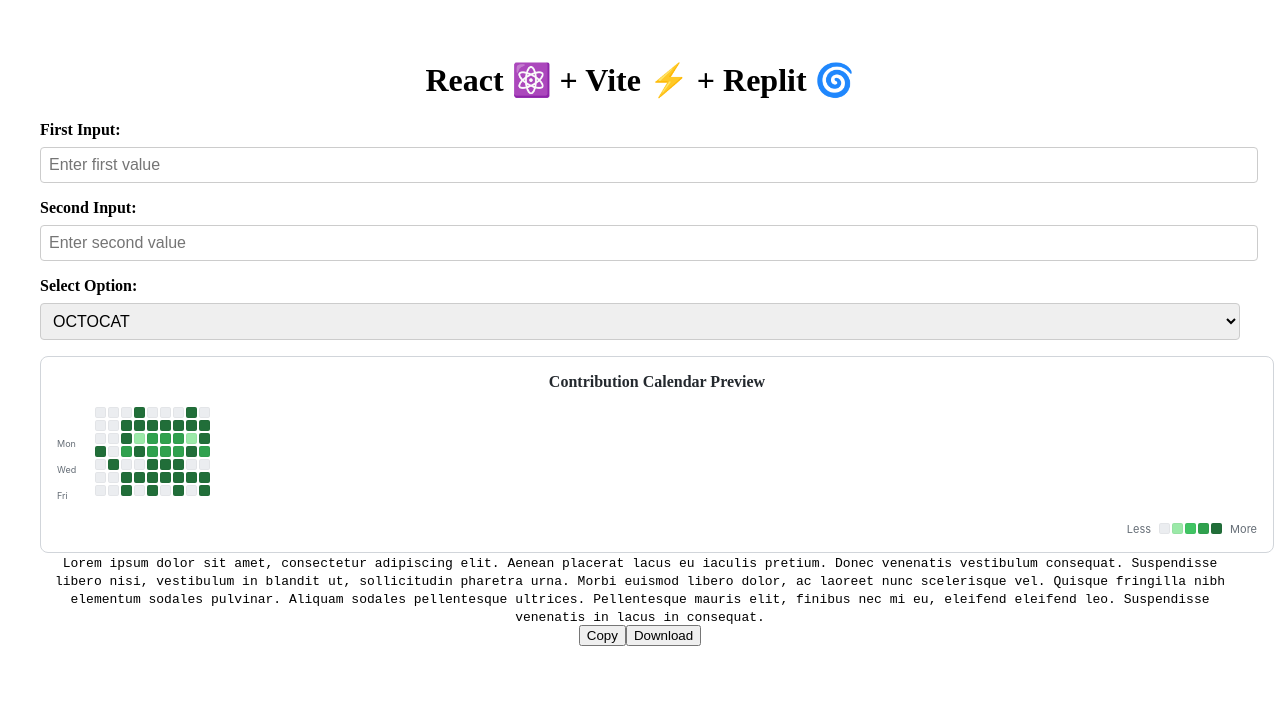
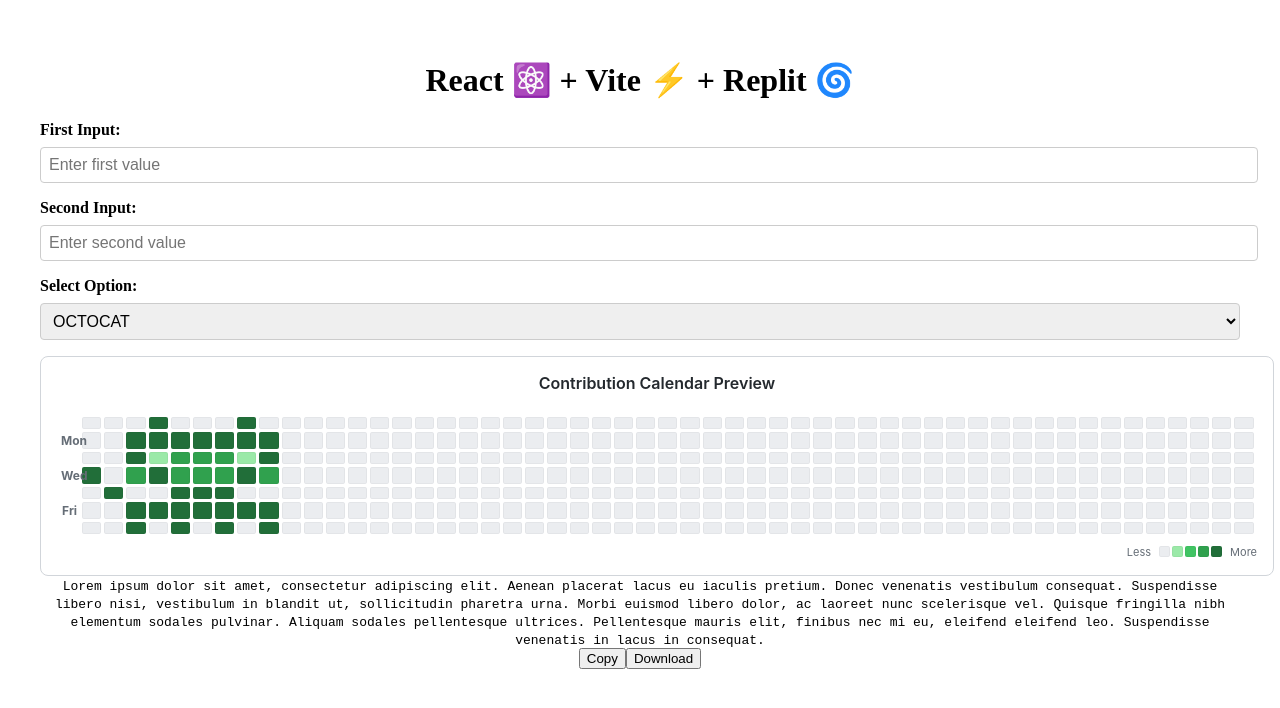
Before and after one commit to boolivar/gitfiti.io, a React (Vite) app: page / in a window 1280 px wide. Shown: the top 708 px of the page. Built offline with nearby package versions, Linux system fonts and the light colour scheme.

Commit message:
Gitfiti methods

```diff
--- a/src/App.tsx
+++ b/src/App.tsx
@@ -93,10 +93,7 @@
             </div>
       </div>
 
-      <ContributionCalendar
-        image={GitfitiImage[formData.combobox]}
-        scale={SCALE}
-      />
+      <ContributionCalendar { ...new Gitfiti(GitfitiImage[formData.combobox]) }/>
 
       <div className="script">
         <div className="script-text">
--- a/src/ContributionCalendar.css
+++ b/src/ContributionCalendar.css
@@ -1,3 +1,6 @@
+.calendar-container div {
+  display: none;
+}
 
 .contribution-calendar {
   width: 100%;
@@ -6,6 +9,9 @@
   border-radius: 8px;
   border: 1px solid #d1d5da;
   margin-top: 1rem;
+  font-size: 12px;
+  color: #656d76;
+  font-family: -apple-system, BlinkMacSystemFont, "Segoe UI", Helvetica, Arial, sans-serif;
 }
 
 .calendar-header h3 {
@@ -38,6 +44,13 @@
   font-family: -apple-system, BlinkMacSystemFont, "Segoe UI", Helvetica, Arial, sans-serif;
 }
 
+table {
+  table-layout: fixed;
+  width: 100%;
+  overflow: hidden;
+  border-spacing: 3px;
+}
+
 .calendar-grid {
   display: flex;
   gap: 2px;
@@ -51,8 +64,8 @@
 }
 
 .day {
-  width: 11px;
-  height: 11px;
+  width: 10px;
+  height: 10px;
   border-radius: 2px;
   cursor: pointer;
   outline: 1px solid rgba(27, 31, 35, 0.04);
--- a/src/ContributionCalendar.tsx
+++ b/src/ContributionCalendar.tsx
@@ -1,44 +1,15 @@
-
-import React from 'react';
-import './ContributionCalendar.css';
+import React from "react";
+import "./ContributionCalendar.css";
 
 interface ContributionCalendarProps {
-  image: number[][];
-  scale: number;
+  contributionCount: (x: number, y: number) => number;
+  contributionLevel: (x: number, y: number) => string;
 }
 
-const ContributionCalendar: React.FC<ContributionCalendarProps> = ({ image, scale }) => {
-  // GitHub contribution levels and their corresponding colors
-  const getContributionLevel = (value: number): string => {
-    const scaledValue = value * scale;
-    if (scaledValue === 0) return 'level-0';
-    if (scaledValue <= 5) return 'level-1';
-    if (scaledValue <= 10) return 'level-2';
-    if (scaledValue <= 15) return 'level-3';
-    return 'level-4';
-  };
-
-  const getContributionCount = (value: number): number => {
-    return value * scale;
-  };
-
-  // Create weeks array (GitHub shows 53 weeks)
-  const weeks = [];
-  for (let col = 0; col < image[0].length; col++) {
-    const week = [];
-    for (let row = 0; row < image.length; row++) {
-      week.push({
-        level: getContributionLevel(image[row][col]),
-        count: getContributionCount(image[row][col]),
-        row,
-        col
-      });
-    }
-    weeks.push(week);
-  }
-
+const ContributionCalendar: React.FC<ContributionCalendarProps> = ({ contributionCount, contributionLevel }) => {
+  const size = 53;
   // Days of the week labels
-  const dayLabels = ['', 'Mon', '', 'Wed', '', 'Fri', ''];
+  const dayLabels = ["", "Mon", "", "Wed", "", "Fri", ""];
 
   return (
     <div className="contribution-calendar">
@@ -47,7 +18,7 @@
       </div>
 
       <div className="calendar-container">
-        <div className="day-labels">
+        {/* <div className="day-labels">
           {dayLabels.map((day, index) => (
             <div key={index} className="day-label">
               {day}
@@ -70,6 +41,32 @@
             </div>
           ))}
         </div>
+       */}
+        <table className="calendar-table">
+          <thead>
+            <tr>
+              <th scope="col" className="th rh"></th>
+              {[...Array(size).keys()].map((i) => (
+                <th className={`th th-${i}`}></th>
+              ))}
+            </tr>
+          </thead>
+          <tbody>
+            {[...Array(7).keys()].map((day) => (
+              <tr>
+                <th scope="row" className={`rh rh-${day}`}>
+                  {dayLabels[day]}
+                </th>
+                {[...Array(size).keys()].map((week) => (
+                  <td
+                    className={`day tr-${week}-${day} ${contributionLevel(week, day)}`}
+                    title={`${contributionCount(week, day)} contributions`}
+                  ></td>
+                ))}
+              </tr>
+            ))}
+          </tbody>
+        </table>
       </div>
 
       <div className="calendar-legend">
@@ -77,9 +74,18 @@
         <div className="legend-squares">
           <div className="legend-square level-0" title="0 contributions"></div>
           <div className="legend-square level-1" title="1-5 contribution"></div>
-          <div className="legend-square level-2" title="6-10 contributions"></div>
-          <div className="legend-square level-3" title="11-15 contributions"></div>
-          <div className="legend-square level-4" title="16+ contributions"></div>
+          <div
+            className="legend-square level-2"
+            title="6-10 contributions"
+          ></div>
+          <div
+            className="legend-square level-3"
+            title="11-15 contributions"
+          ></div>
+          <div
+            className="legend-square level-4"
+            title="16+ contributions"
+          ></div>
         </div>
         <span className="legend-text">More</span>
       </div>
--- a/src/Gitfiti.ts
+++ b/src/Gitfiti.ts
@@ -145,7 +145,23 @@
   offset: number;
   scale: number;
 
-  constructor(image: number[][], offset: number, scale: number = 4) {
+  contributionLevel = (x: number, y: number) => {
+    const value = this.contributionCount(x, y);
+    if (value === 0) return "level-0";
+    if (value <= 5) return "level-1";
+    if (value <= 10) return "level-2";
+    if (value <= 15) return "level-3";
+    return "level-4";
+  }
+
+  contributionCount =  (x: number, y: number) => {
+    var ox = x - this.offset;
+    return ox >= 0 && ox < this.image[0].length
+      ? this.image[y][ox] * this.scale
+      : 0;
+  }
+
+  constructor(image: number[][], offset: number = 0, scale: number = 4) {
     this.image = image;
     this.offset = offset;
     this.scale = scale;
```
